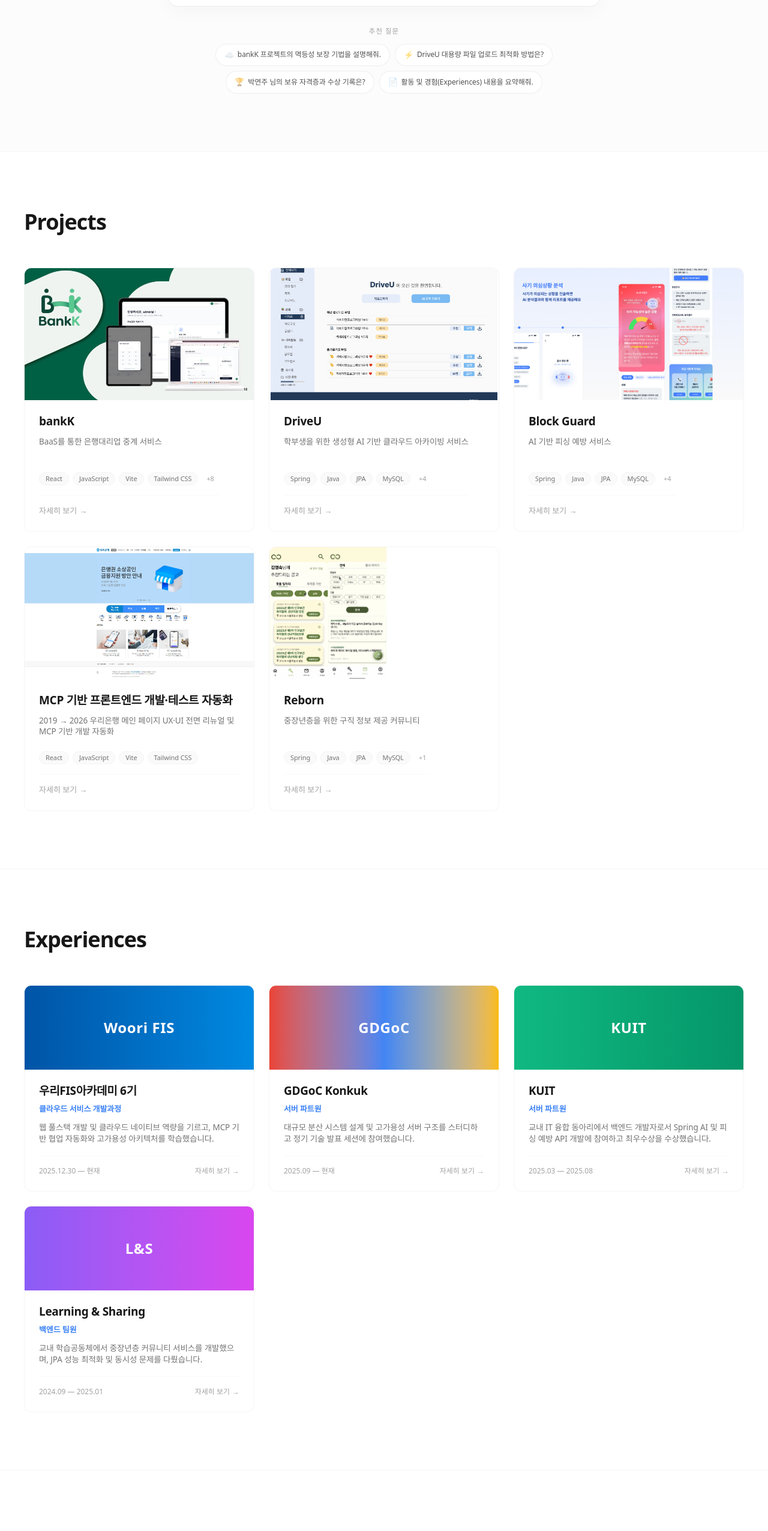
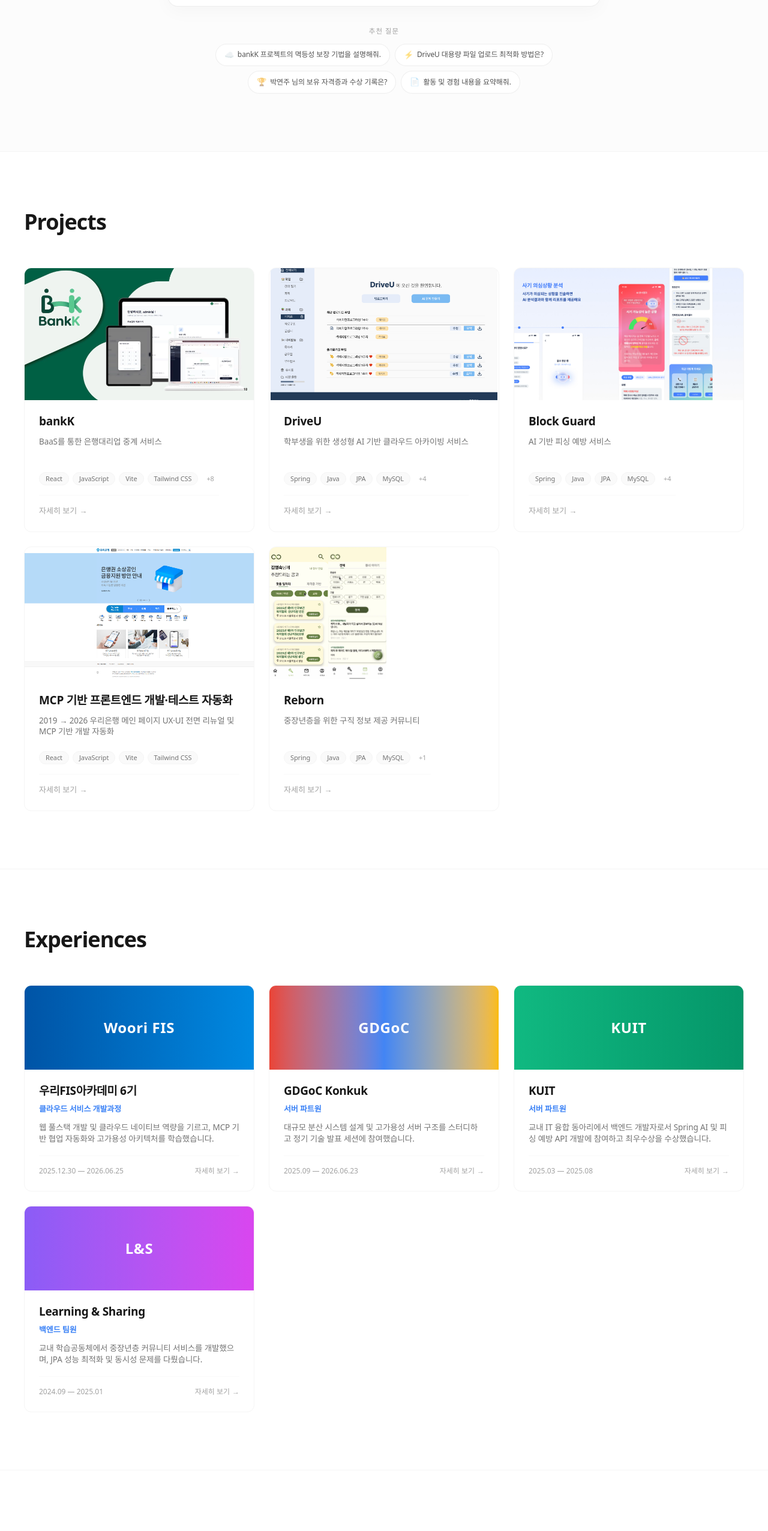
Before and after one commit to yeonju73/portfolio-page, a Next.js app: page / in a window 1280 px wide. Shown: the part 865-3417 px from the top of the page at 60% size. Built offline with nearby package versions, Linux system fonts and the light colour scheme; a web font is replaced by a local one.

Commit message:
feat: add scroll-to-top detection for active section, update certifications and awards, and refine search component UI logic

```diff
--- a/src/app/page.tsx
+++ b/src/app/page.tsx
@@ -13,6 +13,12 @@
 
   useEffect(() => {
     const sections = ['about', 'search', 'project', 'experience', 'certification'];
+
+    // Set active section to 'about' if we are at the very top of the page initially
+    if (window.scrollY < 50) {
+      setActiveSection('about');
+    }
+
     const observerOptions = {
       root: null,
       rootMargin: '-20% 0px -60% 0px',
@@ -20,6 +26,12 @@
     };
 
     const observerCallback = (entries: IntersectionObserverEntry[]) => {
+      // If we are at the very top, force 'about'
+      if (window.scrollY < 50) {
+        setActiveSection('about');
+        return;
+      }
+
       entries.forEach((entry) => {
         if (entry.isIntersecting) {
           setActiveSection(entry.target.id);
@@ -34,7 +46,16 @@
       if (element) observer.observe(element);
     });
 
+    const handleScroll = () => {
+      if (window.scrollY < 50) {
+        setActiveSection('about');
+      }
+    };
+
+    window.addEventListener('scroll', handleScroll, { passive: true });
+
     return () => {
+      window.removeEventListener('scroll', handleScroll);
       sections.forEach((id) => {
         const element = document.getElementById(id);
         if (element) observer.unobserve(element);
--- a/src/components/CertificationSection.tsx
+++ b/src/components/CertificationSection.tsx
@@ -18,9 +18,15 @@
 const CERTIFICATIONS: CertificationItem[] = [
   { name: '정보처리기사', date: '2025.12.24' },
   { name: 'SQLD', date: '2025.12.12' },
+  { name: 'Toeic Speaking IH', date: '2026.03.14' }
 ]
 
 const AWARDS: AwardItem[] = [
+  {
+    name: '우리FIS아카데미 프로젝트 우수상',
+    org: '우리FIS',
+    date: '2026.06.25',
+  },
   {
     name: 'KUIT 5기 데모데이 최우수상',
     org: '건국대학교 교내 기획개발 동아리 KUIT',
--- a/src/components/ExperienceSection.tsx
+++ b/src/components/ExperienceSection.tsx
@@ -16,7 +16,7 @@
   {
     org: '우리FIS아카데미 6기',
     role: '클라우드 서비스 개발과정',
-    period: '2025.12.30 — 현재',
+    period: '2025.12.30 — 2026.06.25',
     abbr: 'Woori FIS',
     summary: '웹 풀스택 개발 및 클라우드 네이티브 역량을 기르고, MCP 기반 협업 자동화와 고가용성 아키텍처를 학습했습니다.',
     bgGradient: 'from-[#0054a6] to-[#0089e1]',
@@ -30,7 +30,7 @@
   {
     org: 'GDGoC Konkuk',
     role: '서버 파트원',
-    period: '2025.09 — 현재',
+    period: '2025.09 — 2026.06.23',
     abbr: 'GDGoC',
     summary: '대규모 분산 시스템 설계 및 고가용성 서버 구조를 스터디하고 정기 기술 발표 세션에 참여했습니다.',
     bgGradient: 'from-[#ea4335] via-[#4285f4] to-[#fbbc05]',
--- a/src/components/SearchSection.tsx
+++ b/src/components/SearchSection.tsx
@@ -30,7 +30,7 @@
   { text: 'bankK 프로젝트의 멱등성 보장 기법을 설명해줘.', icon: '☁' },
   { text: 'DriveU 대용량 파일 업로드 최적화 방법은?', icon: '⚡' },
   { text: '박연주 님의 보유 자격증과 수상 기록은?', icon: '🏆' },
-  { text: '활동 및 경험(Experiences) 내용을 요약해줘.', icon: '📄' },
+  { text: '활동 및 경험 내용을 요약해줘.', icon: '📄' },
 ]
 
 export default function SearchSection() {
@@ -40,7 +40,7 @@
   const messagesEndRef = useRef<HTMLDivElement>(null)
 
   useEffect(() => {
-    if (messagesEndRef.current) {
+    if ((messages.length > 0 || loading) && messagesEndRef.current) {
       messagesEndRef.current.scrollIntoView({ behavior: 'smooth' })
     }
   }, [messages, loading])
```
